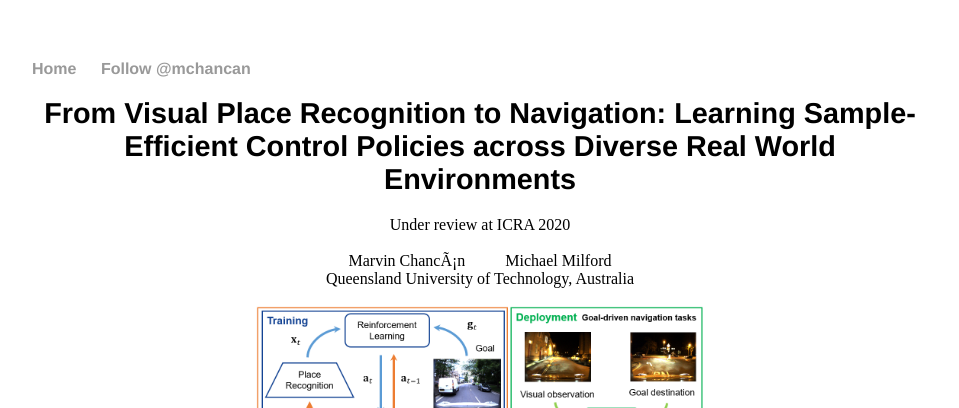
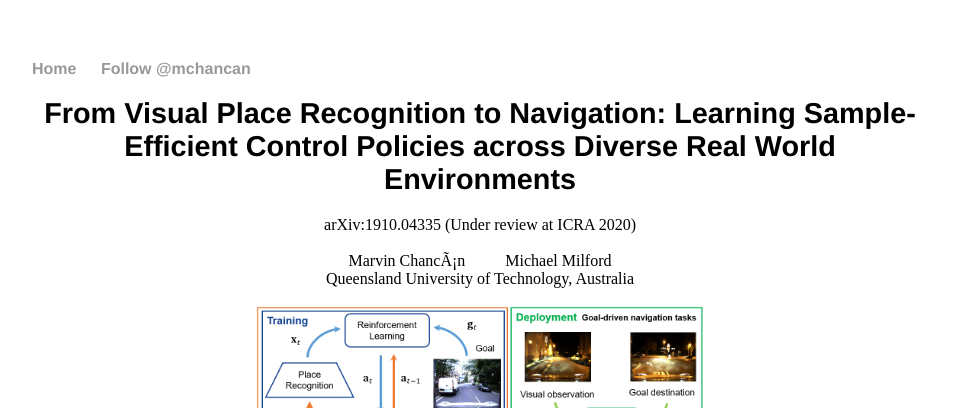
Before and after one commit to mchancan/mchancan.github.io, a Jekyll site: the page built from projects/CityLearn/index.html, in a window 1280 px wide. Shown: the top 408 px of the page, without its empty margins (160-1119 px from the left). Built offline with Jekyll 4.4.1, drawn with Linux system fonts in a browser that asks for light colours; comment, search, counter and statistics services are not loaded.

Commit message:
Update index.html

```diff
--- a/projects/CityLearn/index.html
+++ b/projects/CityLearn/index.html
@@ -7,7 +7,7 @@ title: "From Visual Place Recognition to Navigation: Learning Sample-Efficient C
 
 <td>
 	<center>
-		Under review at ICRA 2020<br>
+		arXiv:1910.04335 (Under review at ICRA 2020)<br>
 		<br>
 		<nobr>Marvin Chancán </nobr> &emsp;&emsp; <nobr>Michael Milford</nobr><br>
 		<nobr>Queensland University of Technology, Australia</nobr><br>
@@ -53,8 +53,8 @@ title: "From Visual Place Recognition to Navigation: Learning Sample-Efficient C
 </td>
 
 <tr>
-		<h3 style="margin-bottom:10px;">Video</h3>
-		<iframe width="560" height="315" src="https://www.youtube.com/embed/042KjpOoNVw" frameborder="0" allow="accelerometer; autoplay; encrypted-media; gyroscope; picture-in-picture" allowfullscreen></iframe>
+	<h3 style="margin-bottom:10px;">Video</h3>
+	<iframe width="560" height="315" src="https://www.youtube.com/embed/042KjpOoNVw" frameborder="0" allow="accelerometer; autoplay; encrypted-media; gyroscope; picture-in-picture" allowfullscreen></iframe>
 </tr>
 
 <br>
```
